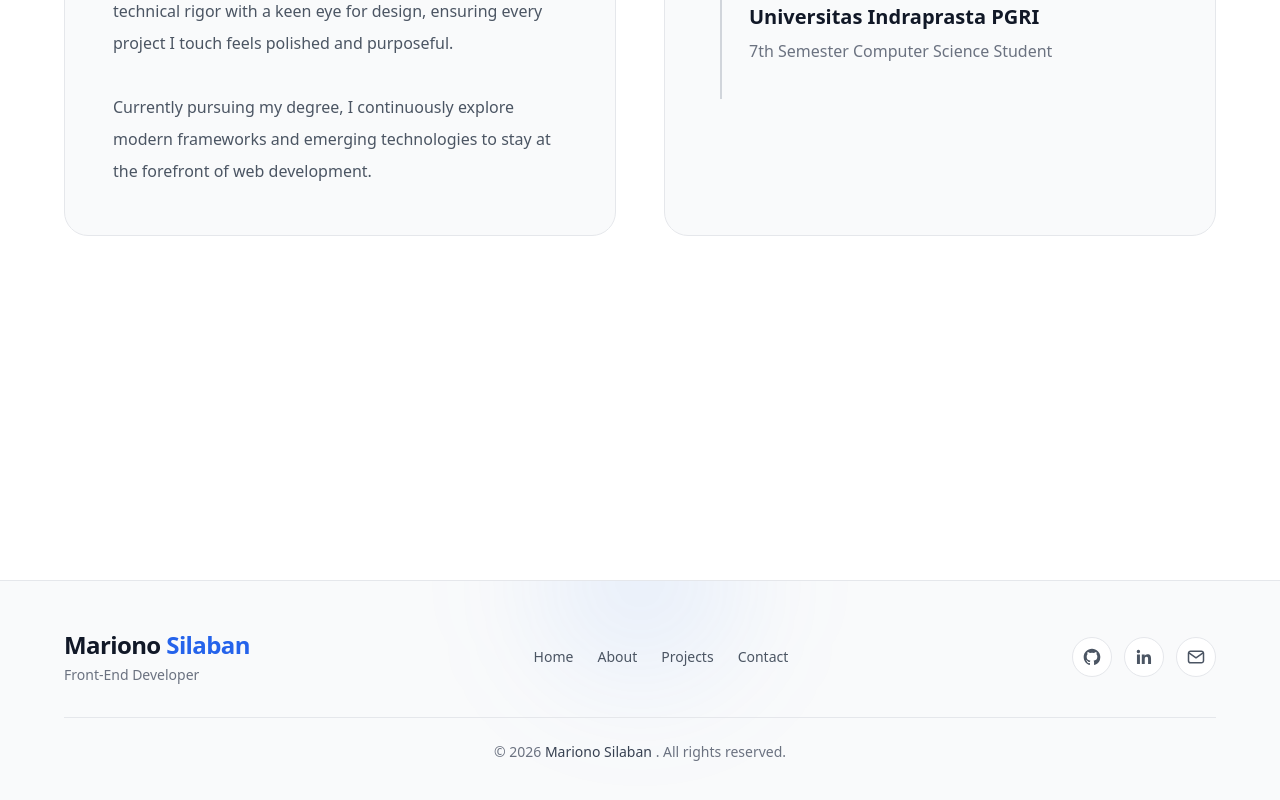
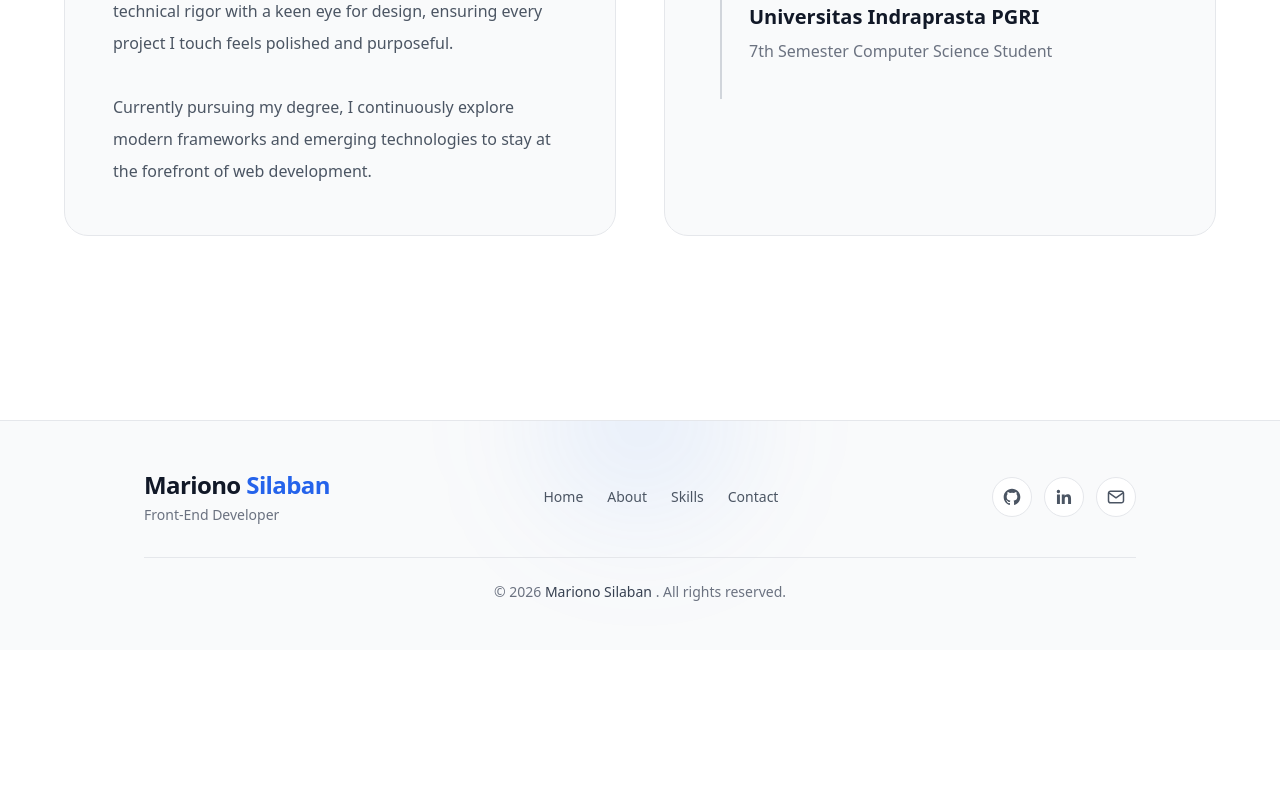
Before and after one commit to silaban13/Portofolio_vue, a Vue app: page /about-explanation in a window 1280 px wide. Shown: the part 380-1180 px from the top of the page. After the commit the page ends 1030 px from the top, so only its background shows below. Built offline with nearby package versions, Linux system fonts and the light colour scheme.

Commit message:
change content

```diff
--- a/src/components/Footer.vue
+++ b/src/components/Footer.vue
@@ -1,40 +1,228 @@
 <template>
-  <footer id="footer" class="relative overflow-hidden border-t border-gray-200 bg-gray-50 dark:border-gray-800 dark:bg-[#0d0f16] translate-y-40">
-    <div class="absolute -top-24 left-1/2 h-48 w-48 -translate-x-1/2 rounded-full bg-blue-500/10 blur-3xl"></div>
-    <div class="relative mx-auto w-full px-5 py-12 sm:px-6 lg:px-10 xl:px-16">
-      <div class="flex flex-col items-center justify-between gap-8 border-b border-gray-200 pb-8 dark:border-gray-800 md:flex-row">
+  <footer
+    id="footer"
+    class="relative overflow-hidden border-t border-gray-200 bg-gray-50 dark:border-gray-800 dark:bg-[#0d0f16]"
+>
+    <!-- Decorative blur -->
+    <div
+      class="absolute -top-24 left-1/2 h-48 w-48
+             -translate-x-1/2 rounded-full
+             bg-blue-500/10 blur-3xl"
+    ></div>
+
+    <div
+      class="relative mx-auto w-full
+             px-6 py-10
+             sm:px-10 sm:py-12
+             md:px-24
+             lg:px-28
+             xl:px-36"
+    >
+
+      <!-- Top Footer -->
+      <div
+        class="flex flex-col items-center
+               gap-7
+               border-b border-gray-200 pb-8
+               dark:border-gray-800
+               md:flex-row md:justify-between"
+      >
+
+        <!-- Logo / Description -->
         <div class="text-center md:text-left">
-          <h2 class="text-2xl font-black tracking-tight text-gray-900 dark:text-white"> Mariono <span class="text-blue-600">Silaban</span></h2>
-          <p class="mt-1 text-sm text-gray-500 dark:text-gray-400"> Front-End Developer </p>
+          <h2
+            class="text-2xl font-black tracking-tight
+                   text-gray-900 dark:text-white"
+          >
+            Mariono <span class="text-blue-600">Silaban</span>
+          </h2>
+
+          <p
+            class="mt-1 text-sm
+                   text-gray-500 dark:text-gray-400"
+          >
+            Front-End Developer
+          </p>
         </div>
-        <nav class="flex flex-wrap justify-center gap-6 text-sm font-medium">
-          <a href="#home" class="text-gray-600 transition hover:text-blue-600 dark:text-gray-400 dark:hover:text-blue-400"> Home </a>
-          <a href="#about" class="text-gray-600 transition hover:text-blue-600 dark:text-gray-400 dark:hover:text-blue-400"> About </a>
-          <a href="#projects" class="text-gray-600 transition hover:text-blue-600 dark:text-gray-400 dark:hover:text-blue-400"> Projects </a>
-          <a href="#contact" class="text-gray-600 transition hover:text-blue-600 dark:text-gray-400 dark:hover:text-blue-400"> Contact </a>
+
+
+        <!-- Navigation -->
+        <nav
+          class="flex flex-wrap
+                 justify-center
+                 gap-x-6 gap-y-3
+                 text-sm font-medium"
+        >
+          <a
+            href="/#home"
+            class="text-gray-600 transition hover:text-blue-600
+                   dark:text-gray-400 dark:hover:text-blue-400"
+          >
+            Home
+          </a>
+
+          <a
+            href="/#about"
+            class="text-gray-600 transition hover:text-blue-600
+                   dark:text-gray-400 dark:hover:text-blue-400"
+          >
+            About
+          </a>
+
+          <a
+            href="/#skills"
+            class="text-gray-600 transition hover:text-blue-600
+                   dark:text-gray-400 dark:hover:text-blue-400"
+          >
+            Skills
+          </a>
+
+          <a
+            href="/#contact"
+            class="text-gray-600 transition hover:text-blue-600
+                   dark:text-gray-400 dark:hover:text-blue-400"
+          >
+            Contact
+          </a>
         </nav>
+
+
+        <!-- Social -->
         <div class="flex items-center gap-3">
-          <a href="https://github.com/silaban13" target="_blank" rel="noopener noreferrer" aria-label="GitHub" class="flex h-10 w-10 items-center justify-center rounded-full border border-gray-200 bg-white text-gray-600 transition-all duration-300 hover:-translate-y-1 hover:border-blue-600 hover:bg-blue-600 hover:text-white dark:border-gray-700 dark:bg-gray-900 dark:text-gray-400">
-            <svg class="h-5 w-5" fill="currentColor" viewBox="0 0 24 24">
-              <path fill-rule="evenodd" d="M12 2C6.477 2 2 6.477 2 12c0 4.418 2.865 8.166 6.839 9.489.5.092.682-.217.682-.483 0-.237-.009-.868-.014-1.703-2.782.604-3.369-1.342-3.369-1.342-.455-1.157-1.11-1.466-1.11-1.466-.908-.621.069-.608.069-.608 1.004.071 1.532 1.032 1.532 1.032.892 1.529 2.341 1.087 2.91.831.091-.647.349-1.087.636-1.338-2.22-.253-4.555-1.11-4.555-4.943 0-1.091.39-1.984 1.029-2.683-.103-.253-.446-1.27.098-2.647 0 0 .84-.269 2.75 1.025A9.564 9.564 0 0112 6.844a9.56 9.56 0 012.504.337c1.909-1.294 2.748-1.025 2.748-1.025.546 1.377.203 2.394.1 2.647.64.699 1.028 1.592 1.028 2.683 0 3.842-2.339 4.687-4.566 4.935.359.309.678.919.678 1.852 0 1.336-.012 2.415-.012 2.744 0 .268.18.579.688.481A10.001 10.001 0 0022 12c0-5.523-4.477-10-10-10z" clip-rule="evenodd"/>
+
+          <!-- GitHub -->
+          <a
+            href="https://github.com/silaban13"
+            target="_blank"
+            rel="noopener noreferrer"
+            aria-label="GitHub"
+            class="flex h-10 w-10 items-center justify-center
+                   rounded-full border border-gray-200 bg-white
+                   text-gray-600 transition-all duration-300
+                   hover:-translate-y-1 hover:border-blue-600
+                   hover:bg-blue-600 hover:text-white
+                   dark:border-gray-700 dark:bg-gray-900
+                   dark:text-gray-400"
+          >
+            <svg
+              class="h-5 w-5"
+              fill="currentColor"
+              viewBox="0 0 24 24"
+            >
+              <path
+                fill-rule="evenodd"
+                d="M12 2C6.477 2 2 6.477 2 12c0 4.418 2.865 8.166
+                6.839 9.489.5.092.682-.217.682-.483
+                0-.237-.009-.868-.014-1.703-2.782.604-3.369-1.342
+                -3.369-1.342-.455-1.157-1.11-1.466-1.11-1.466
+                -.908-.621.069-.608.069-.608 1.004.071
+                1.532 1.032 1.532 1.032.892 1.529 2.341
+                1.087 2.91.831.091-.647.349-1.087.636-1.338
+                -2.22-.253-4.555-1.11-4.555-4.943
+                0-1.091.39-1.984 1.029-2.683
+                -.103-.253-.446-1.27.098-2.647
+                0 0 .84-.269 2.75 1.025A9.564 9.564 0 0112
+                6.844a9.56 9.56 0 012.504.337c1.909-1.294
+                2.748-1.025 2.748-1.025.546 1.377.203
+                2.394.1 2.647.64.699 1.028 1.592
+                1.028 2.683 0 3.842-2.339 4.687-4.566
+                4.935.359.309.678.919.678 1.852
+                0 1.336-.012 2.415-.012 2.744
+                0 .268.18.579.688.481A10.001 10.001
+                0 0022 12c0-5.523-4.477-10-10-10z"
+                clip-rule="evenodd"
+              />
             </svg>
           </a>
-          <a href="https://www.linkedin.com/in/mariono-silaban-a0587a26a/" target="_blank" rel="noopener noreferrer" aria-label="LinkedIn" class="flex h-10 w-10 items-center justify-center rounded-full border border-gray-200 bg-white text-gray-600 transition-all duration-300 hover:-translate-y-1 hover:border-blue-600 hover:bg-blue-600 hover:text-white dark:border-gray-700 dark:bg-gray-900 dark:text-gray-400">
-            <svg class="h-5 w-5" fill="currentColor" viewBox="0 0 24 24">
-              <path d="M20.447 20.452h-3.554v-5.569c0-1.328-.027-3.037-1.852-3.037-1.853 0-2.136 1.445-2.136 2.939v5.667H9.351V9h3.414v1.561h.046c.477-.9 1.637-1.85 3.37-1.85 3.601 0 4.267 2.37 4.267 5.455v6.286zM5.337 7.433a2.062 2.062 0 110-4.123 2.062 2.062 0 010 4.123zM7.119 20.452H3.555V9h3.564v11.452z"/>
+
+
+          <!-- LinkedIn -->
+          <a
+            href="https://www.linkedin.com/in/mariono-silaban-a0587a26a/"
+            target="_blank"
+            rel="noopener noreferrer"
+            aria-label="LinkedIn"
+            class="flex h-10 w-10 items-center justify-center
+                   rounded-full border border-gray-200 bg-white
+                   text-gray-600 transition-all duration-300
+                   hover:-translate-y-1 hover:border-blue-600
+                   hover:bg-blue-600 hover:text-white
+                   dark:border-gray-700 dark:bg-gray-900
+                   dark:text-gray-400"
+          >
+            <svg
+              class="h-5 w-5"
+              fill="currentColor"
+              viewBox="0 0 24 24"
+            >
+              <path
+                d="M20.447 20.452h-3.554v-5.569c0-1.328-.027-3.037-1.852-3.037
+                -1.853 0-2.136 1.445-2.136 2.939v5.667H9.351V9h3.414v1.561h.046
+                c.477-.9 1.637-1.85 3.37-1.85 3.601 0 4.267 2.37
+                4.267 5.455v6.286zM5.337 7.433a2.062 2.062 0
+                110-4.123 2.062 2.062 0 010 4.123zM7.119
+                20.452H3.555V9h3.564v11.452z"
+              />
             </svg>
           </a>
-          <a href="https://mail.google.com/mail/?view=cm&fs=1&to=silabanmariono91@gmail.com&su=Portfolio%20Inquiry" target="_blank" rel="noopener noreferrer" aria-label="Email" class="flex h-10 w-10 items-center justify-center rounded-full border border-gray-200 bg-white text-gray-600 transition-all duration-300 hover:-translate-y-1 hover:border-blue-600 hover:bg-blue-600 hover:text-white dark:border-gray-700 dark:bg-gray-900 dark:text-gray-400">
-            <svg class="h-5 w-5" fill="none" stroke="currentColor" stroke-width="1.8" viewBox="0 0 24 24">
-              <path stroke-linecap="round" stroke-linejoin="round" d="M3 7.5A2.5 2.5 0 015.5 5h13A2.5 2.5 0 0121 7.5v9a2.5 2.5 0 01-2.5 2.5h-13A2.5 2.5 0 013 16.5v-9z"/>
-              <path stroke-linecap="round" stroke-linejoin="round" d="M3.5 7l8.5 6 8.5-6"/>
+
+
+          <!-- Email -->
+          <a
+            href="mailto:silabanmariono91@gmail.com"
+            aria-label="Email"
+            class="flex h-10 w-10 items-center justify-center
+                   rounded-full border border-gray-200 bg-white
+                   text-gray-600 transition-all duration-300
+                   hover:-translate-y-1 hover:border-blue-600
+                   hover:bg-blue-600 hover:text-white
+                   dark:border-gray-700 dark:bg-gray-900
+                   dark:text-gray-400"
+          >
+            <svg
+              class="h-5 w-5"
+              fill="none"
+              stroke="currentColor"
+              stroke-width="1.8"
+              viewBox="0 0 24 24"
+            >
+              <path
+                stroke-linecap="round"
+                stroke-linejoin="round"
+                d="M3 7.5A2.5 2.5 0 015.5 5h13A2.5 2.5
+                0 0121 7.5v9a2.5 2.5 0 01-2.5 2.5h-13A2.5
+                2.5 0 013 16.5v-9z"
+              />
+
+              <path
+                stroke-linecap="round"
+                stroke-linejoin="round"
+                d="M3.5 7l8.5 6 8.5-6"
+              />
             </svg>
           </a>
+
         </div>
       </div>
-      <div class="flex justify-center pt-6 text-center text-sm text-gray-500 dark:text-gray-500">
-        <p> © {{ new Date().getFullYear() }} <span class="font-medium text-gray-700 dark:text-gray-300"> Mariono Silaban </span> . All rights reserved. </p>
+
+
+      <!-- Copyright -->
+      <div
+        class="flex justify-center
+               pt-6 text-center text-sm
+               text-gray-500 dark:text-gray-500"
+      >
+        <p>
+          © {{ new Date().getFullYear() }}
+          <span
+            class="font-medium text-gray-700 dark:text-gray-300"
+          >
+            Mariono Silaban
+          </span>
+          . All rights reserved.
+        </p>
       </div>
+
     </div>
   </footer>
 </template>
--- /dev/null
+++ b/src/components/skills/Skills_root.vue
@@ -0,0 +1,34 @@
+<template>
+  <section id="skills" class="fullpage-section relative flex flex-col bg-white dark:bg-[#11131c] pt-[110px] md:pt-[100px] lg:pt-[90px]">
+    <div class="mx-auto w-full px-6 sm:px-10 md:px-24 lg:px-28 xl:px-36">
+      <h2 class="text-4xl sm:text-5xl font-black tracking-tight text-gray-900 dark:text-white"> Skills </h2>
+      <div class="mt-5 h-[2px] w-[82%] sm:w-[87%] md:w-[92%] lg:w-[97%] bg-black dark:bg-gray-700"></div>
+    </div>
+    <div class="mx-auto w-full flex-1 flex items-center px-6 sm:px-10 md:px-24 lg:px-28 xl:px-36">
+      <div class="flex w-full flex-col md:flex-row items-center justify-between gap-10 lg:gap-[clamp(3rem,6vw,6rem)]">
+        <div class="w-full md:w-[55%] lg:w-[58%] translate-y-[20px] md:translate-y-[30px] lg:translate-y-[40px]">
+          <p data-scroll-animation class="scroll-left scroll-stagger-4 text-gray-500 dark:text-gray-400 leading-8 max-w-none lg:max-w-xl text-center md:text-left" style="margin-top:clamp(1.8rem,2.8vw,2.3rem); font-size:clamp(.75rem,1vw,.95rem);">
+            Saya memiliki pengalaman dan ketertarikan dalam berbagai teknologi
+            pengembangan website, khususnya dalam membangun antarmuka yang
+            modern, responsif, dan interaktif.
+          </p>
+          <a href="#skills-detail" class="group inline-flex items-center rounded-full border border-gray-300 bg-white font-semibold text-gray-800 transition-all duration-300 hover:bg-gray-800 hover:text-white dark:border-gray-700 dark:bg-transparent dark:text-white dark:hover:bg-white dark:hover:text-gray-900"
+            style="margin-top:clamp(1.8rem,3vw,2.5rem); gap:clamp(0.5rem,0.8vw,0.75rem); padding-top:clamp(0.35rem,0.5vw,0.375rem); padding-bottom:clamp(0.35rem,0.5vw,0.375rem); padding-left:clamp(1rem,1.8vw,1.5rem); padding-right:clamp(0.35rem,0.5vw,0.375rem); font-size:clamp(0.75rem,1.1vw,0.875rem);">
+            <span>Learn More</span>
+            <span class="flex items-center justify-center rounded-full bg-gray-600 text-white transition-all duration-300 group-hover:bg-white group-hover:text-gray-800" style="width:clamp(2rem,3.5vw,2.25rem); height:clamp(2rem,3.5vw,2.25rem);"> → </span>
+          </a>
+        </div>
+        <div class="w-full md:w-[45%] lg:w-[42%] flex justify-center items-center">
+          <div class="grid grid-cols-2 sm:grid-cols-3 gap-4 w-full max-w-md">
+            <div class="flex items-center justify-center rounded-2xl border border-gray-200 bg-gray-50 p-5 text-sm font-semibold text-gray-700 shadow-sm dark:border-gray-800 dark:bg-[#1b1e28] dark:text-gray-300"> HTML </div>
+            <div class="flex items-center justify-center rounded-2xl border border-gray-200 bg-gray-50 p-5 text-sm font-semibold text-gray-700 shadow-sm dark:border-gray-800 dark:bg-[#1b1e28] dark:text-gray-300"> CSS </div>
+            <div class="flex items-center justify-center rounded-2xl border border-gray-200 bg-gray-50 p-5 text-sm font-semibold text-gray-700 shadow-sm dark:border-gray-800 dark:bg-[#1b1e28] dark:text-gray-300"> JavaScript </div>
+            <div class="flex items-center justify-center rounded-2xl border border-gray-200 bg-gray-50 p-5 text-sm font-semibold text-gray-700 shadow-sm dark:border-gray-800 dark:bg-[#1b1e28] dark:text-gray-300"> Vue.js </div>
+            <div class="flex items-center justify-center rounded-2xl border border-gray-200 bg-gray-50 p-5 text-sm font-semibold text-gray-700 shadow-sm dark:border-gray-800 dark:bg-[#1b1e28] dark:text-gray-300"> Laravel </div>
+            <div class="flex items-center justify-center rounded-2xl border border-gray-200 bg-gray-50 p-5 text-sm font-semibold text-gray-700 shadow-sm dark:border-gray-800 dark:bg-[#1b1e28] dark:text-gray-300"> Git </div>
+          </div>
+        </div>
+      </div>
+    </div>
+  </section>
+</template>
--- a/src/views/homeView.vue
+++ b/src/views/homeView.vue
@@ -1,8 +1,8 @@
 <script setup>
     import Navbar from '../components/navigation/TopNavbar.vue'
     import page_satu from '../components/Home.vue'
-    import page_dua from '../components/Skills.vue'
     import About_root from '../components/about/About_root.vue'
+     import Skills_root from '../components/skills/Skills_root.vue'
     import page_empat from '../components/Contact.vue'
     import Footer from '../components/Footer.vue'
     import whatsappButton from '../components/WhatsAppButton.vue'
@@ -14,14 +14,12 @@
 <template>
   <div class="overflow-x-hidden">
     <Navbar />
-
     <main class="fullpage-container">
       <page_satu />
       <About_root />
-      <page_dua />
+      <Skills_root />
       <page_empat />
     </main>
-
     <Footer />
   </div>
 
--- a/vite.config.js
+++ b/vite.config.js
@@ -2,7 +2,7 @@ import { defineConfig } from 'vite'
 import vue from '@vitejs/plugin-vue'
 import { fileURLToPath, URL } from 'node:url'
 
-// https://vite.dev/config/
+
 export default defineConfig({
   plugins: [vue()],
   resolve: {
```
Also changed, not shown: src/components/Contact.vue (+66 -42 lines), src/composables/useFullPageScroll.js (+53 -44 lines), src/style.css (+10 -8 lines), src/components/skills/skills_explanation.vue (renamed from src/components/Skills.vue), 1 other file (tests, documents, lock files or other folders).
